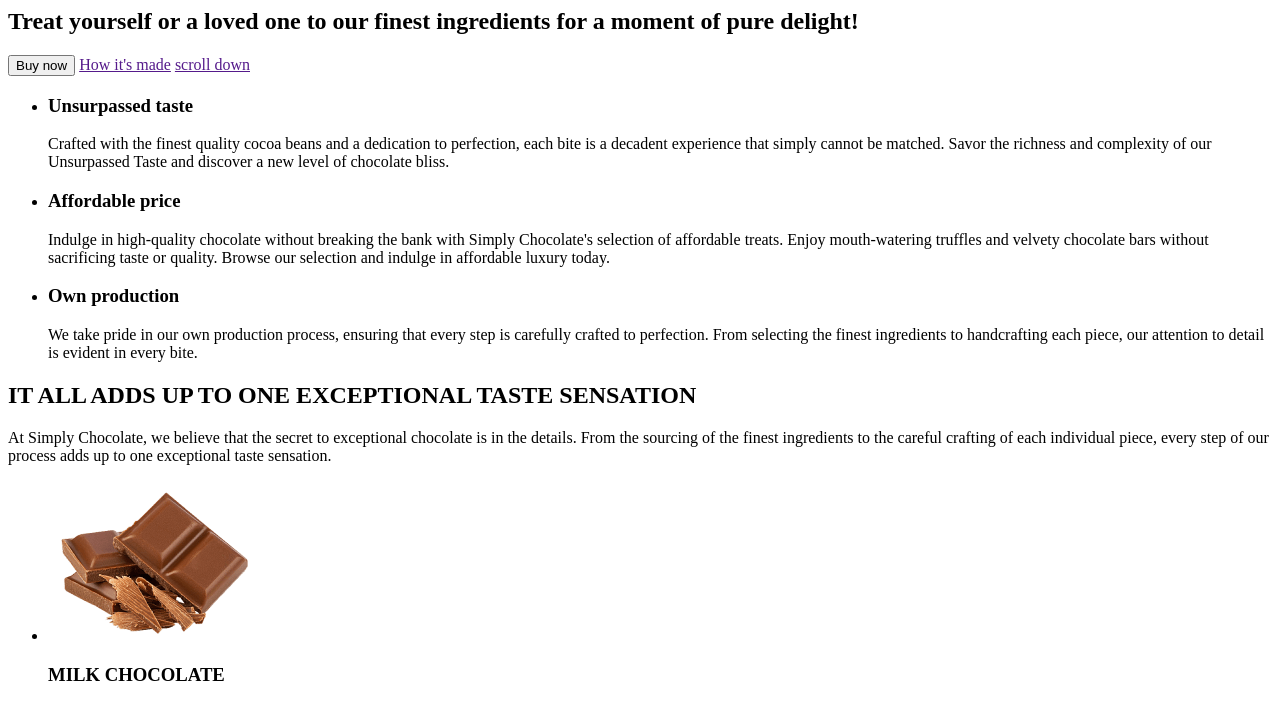
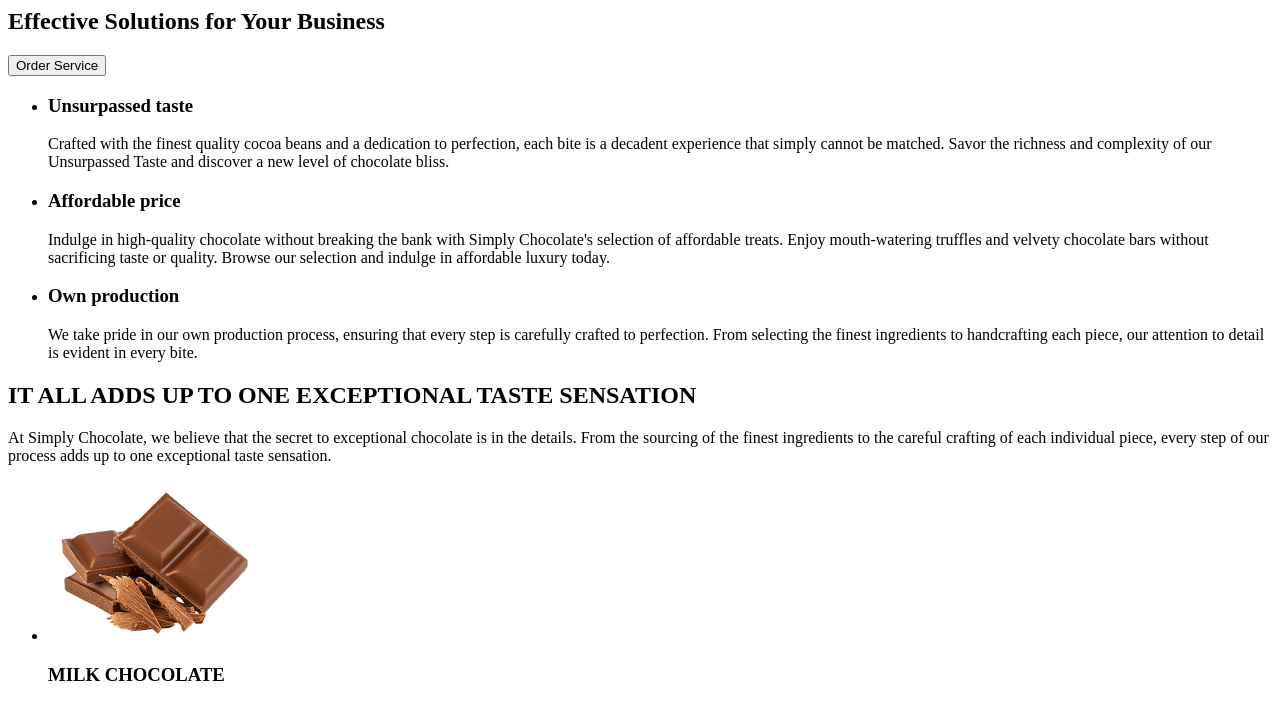
Before and after one commit to IlliaZarevniuk/fs-104, a plain HTML site: page index.html in a window 1280 px wide. Shown: the part 260-970 px from the top of the page. Drawn offline with Linux system fonts and the light colour scheme.

Commit message:
goit-markup-hw-01

```diff
--- a/index.html
+++ b/index.html
@@ -3,7 +3,7 @@
 <head>
     <meta charset="UTF-8">
     <meta name="viewport" content="width=device-width, initial-scale=1.0">
-    <title>CHOCOLATE</title>
+    <title>WebStudio</title>
 </head>
 <body>
     <header></header>
@@ -54,13 +54,10 @@
         <main>
         <section>
             <h1>
-                Treat yourself or a loved one to
-                our finest ingredients for a moment
-                of pure delight!
+                Effective Solutions
+                for Your Business
             </h1>
-            <button type="button">Buy now</button>
-            <a href="">How it's made</a>
-            <a href="">scroll down</a>
+            <button type="button">Order Service</button>
         </section>
         <section>
             <h2 hidden>Features</h2>
```
